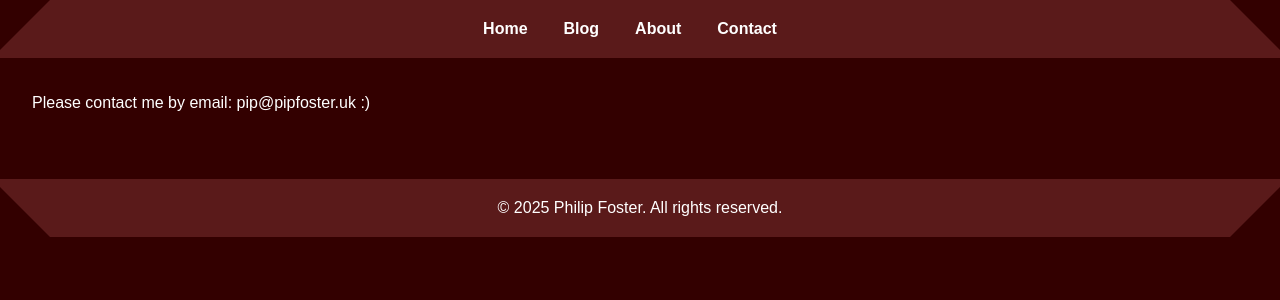
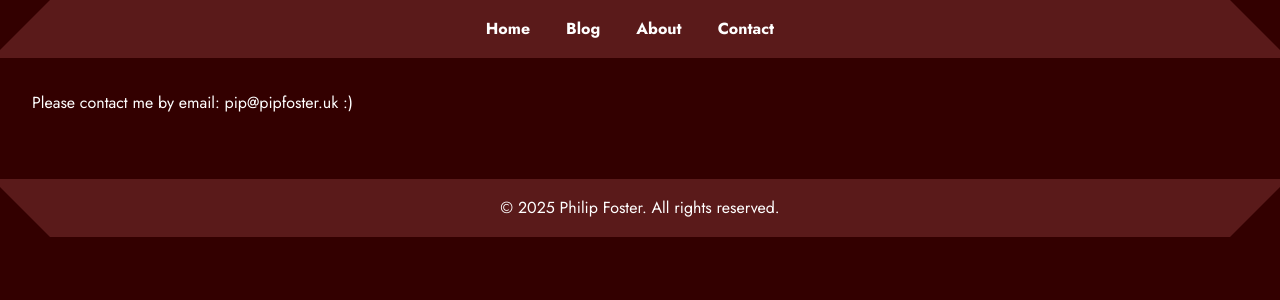
Before and after one commit to PipCraft/PipCraft.github.io, a Jekyll site: the page built from contact.md, in a window 1280 px wide. Shown: the top 300 px of the page. Built offline with Jekyll 4.4.1, drawn with Linux system fonts in a browser that asks for light colours.

Commit message:
Update default.html

```diff
--- a/_layouts/default.html
+++ b/_layouts/default.html
@@ -13,7 +13,7 @@
 <link href="https://fonts.googleapis.com/css2?family=Jost:ital,wght@0,100..900;1,100..900&display=swap" rel="stylesheet">
   <style>
     body {
-      font-family: 'Futura', 'Arial', sans-serif;
+      font-family: 'Futura', 'Jost', sans-serif;
       color: #ffffff;
       margin: 0;
       padding: 0;
```
